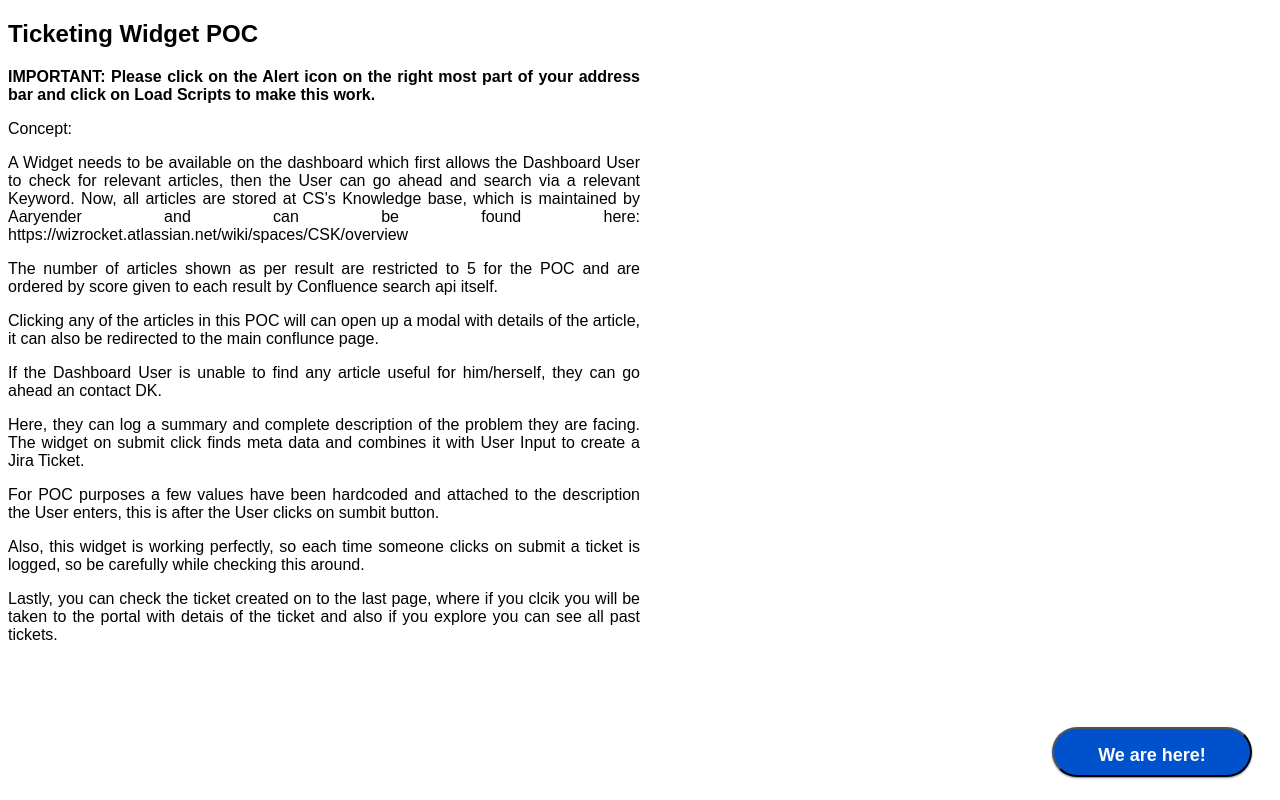
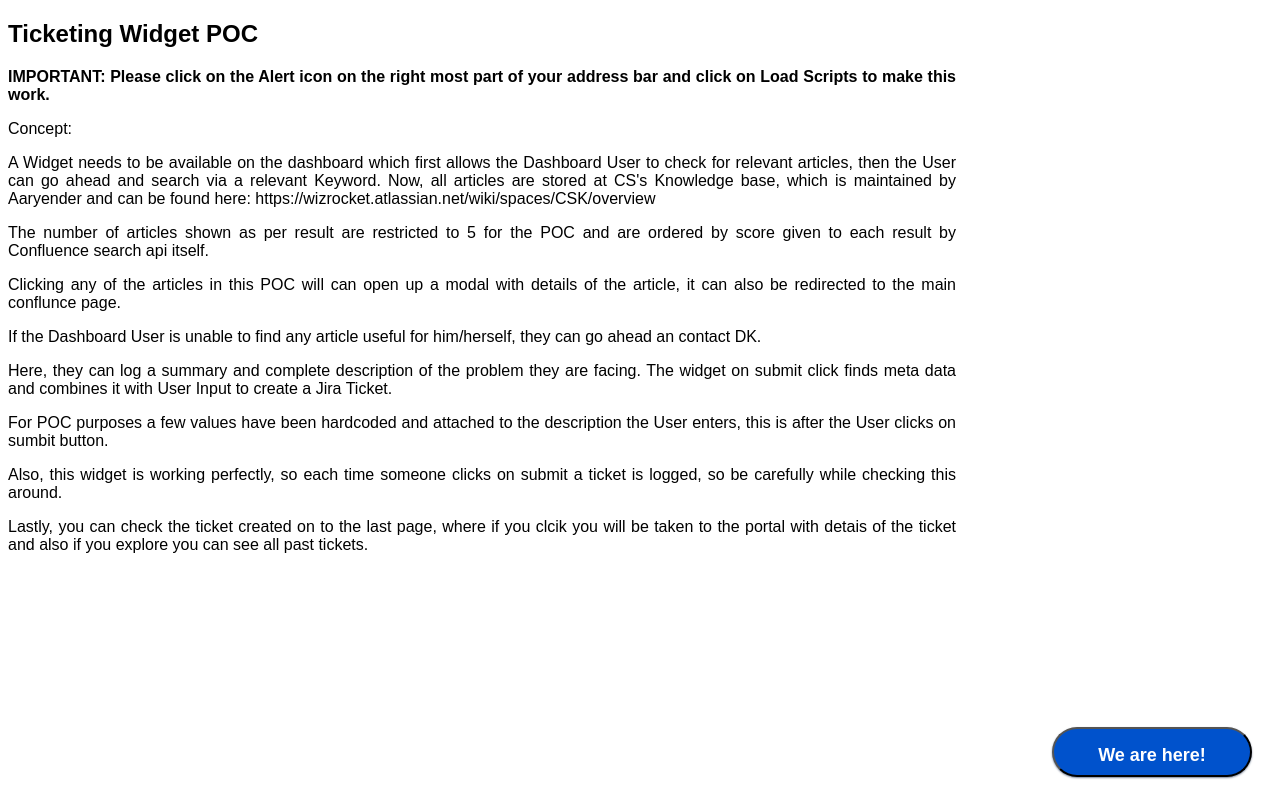
Before and after one commit to divyekant/divyekant.github.io, a plain HTML site: page widget.html in a window 1280 px wide. Drawn offline with nearby package versions, Linux system fonts and the light colour scheme; no server answers; a script that the page names is missing.

```diff
--- a/widget.html
+++ b/widget.html
@@ -234,7 +234,7 @@ tr:nth-child(even) {
         </div>
     </div>
     <h2>Ticketing Widget POC</h2>
-    <div style="width:50%; text-align: justify;">
+    <div style="width:75%; text-align: justify;">
         <p><b>IMPORTANT: Please click on the Alert icon on the right most part of your address bar and click on Load Scripts to make this work.</b></p>
         <p>Concept:</p>
         <p>A Widget needs to be available on the dashboard which first allows the Dashboard User to check for relevant articles, then the User can go ahead and search via a relevant Keyword.
```
